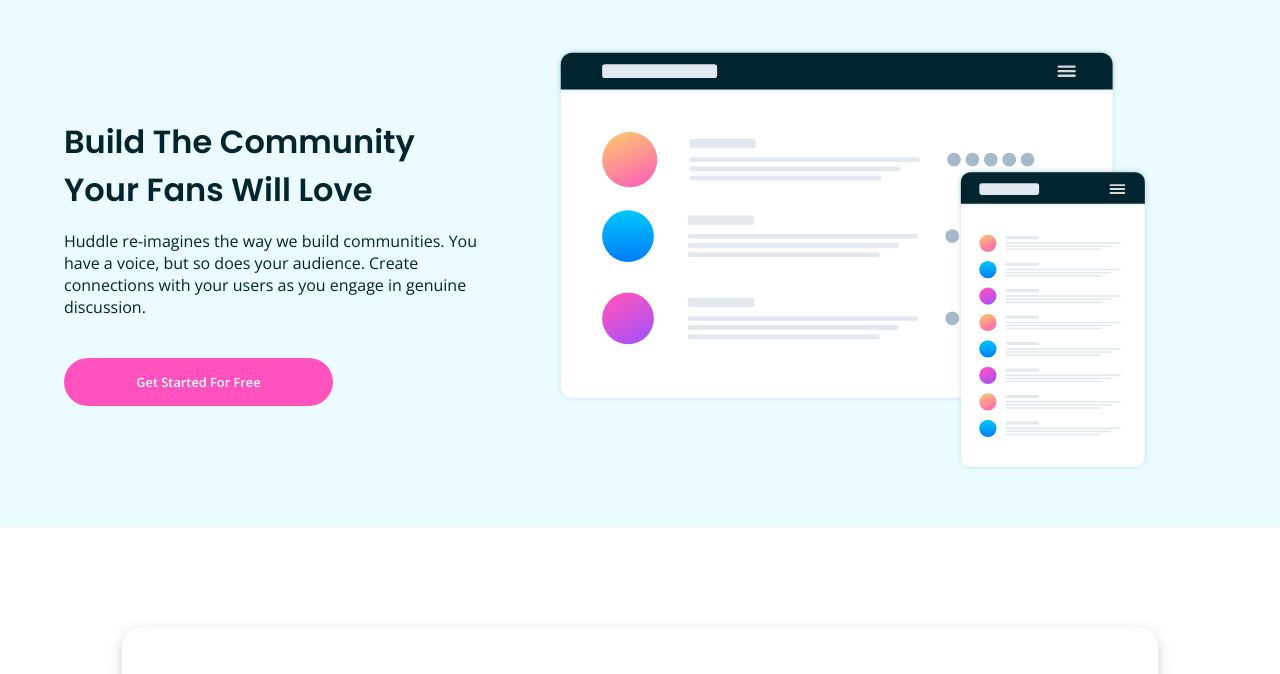
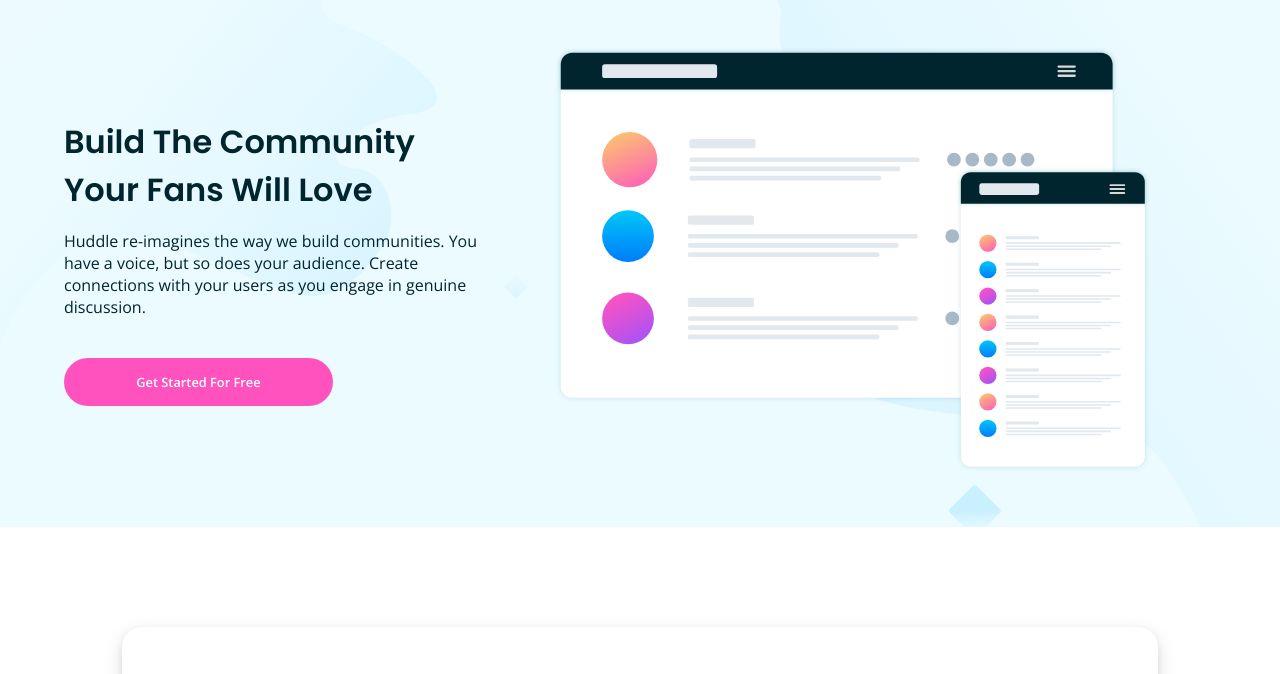
Before and after one commit to Macnelson9/Huddle-landing-page-with-alternating-feature-blocks, a plain HTML site: page index.html in a window 1280 px wide. Shown: the part 63-737 px from the top of the page. Drawn offline with nearby package versions, Linux system fonts and the light colour scheme.

Commit message:
Update styles.css

```diff
--- a/styles.css
+++ b/styles.css
@@ -80,7 +80,7 @@ ul {
 
 header {
   background-color: var(--Very-Pale-Cyan);
-  background-image: url(./images/bg-hero-mobile.svg);
+  background-image: url(bg-hero-mobile.svg);
   background-repeat: no-repeat;
   padding-top: 20px;
 }
@@ -363,7 +363,7 @@ a + a {
 
 @media (min-width: 1200px) {
   header {
-    background-image: url(./images/bg-hero-desktop.svg);
+    background-image: url(bg-hero-desktop.svg);
   }
 
   .header__img {
```
